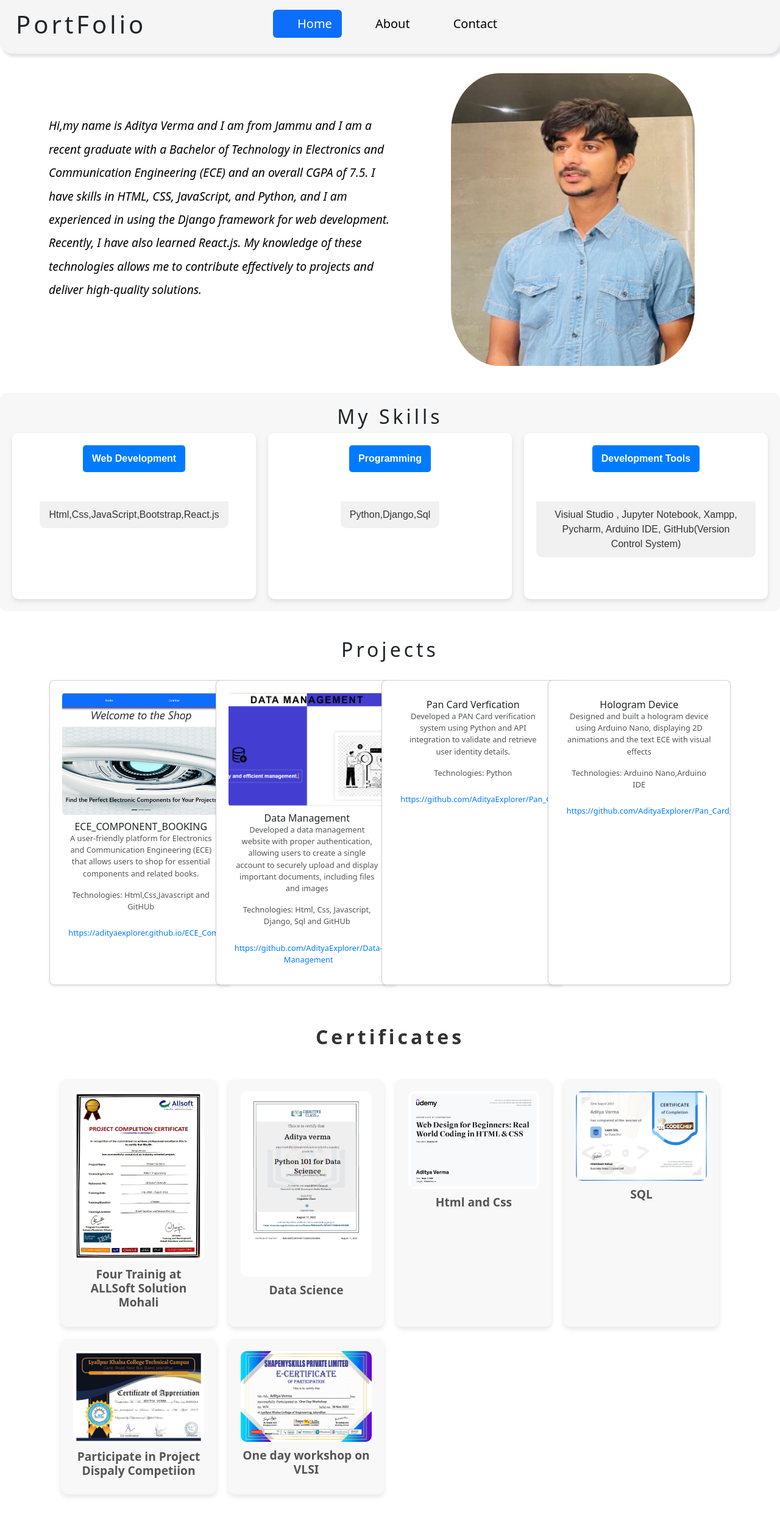
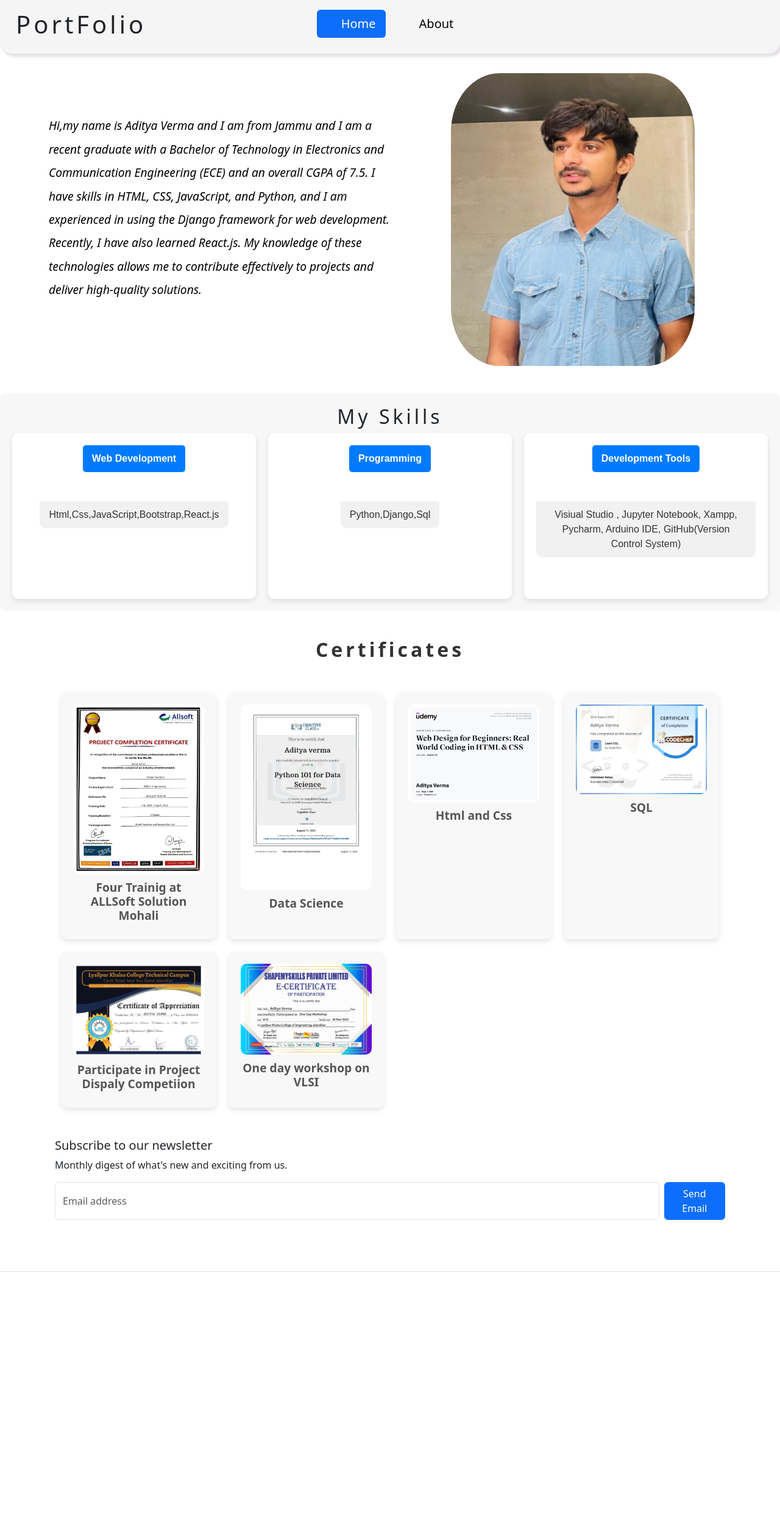
Before and after one commit to AdityaExplorer/port-react, a React (Vite) app: page / in a window 1280 px wide. Shown: the top 2492 px of the page at 61% size. After the commit the page ends 2101 px from the top, so only its background shows below. Built offline with nearby package versions, Linux system fonts and the light colour scheme.

Commit message:
change_navbar

```diff
--- a/src/App.jsx
+++ b/src/App.jsx
@@ -6,7 +6,7 @@ import Projects from "./components/Projects";
 import Certificates from "./components/Certificates";
 import Footer from "./components/Footer";
 import { useState } from "react";
-import SendMessage from "./components/SendMessage";
+import AboutMe from "./components/AboutMe";
 
 
 function App() {
@@ -23,13 +23,13 @@ function App() {
         {selectedTab === "Home" ? (
           <>
             <MyIntro />
-            <Projects />
             <Certificates />
           </>
-        ) : selectedTab === "Contact" ? (
-            <SendMessage></SendMessage>
         ) : (
-          <MyIntro />
+          <>
+          <AboutMe></AboutMe>
+          <Projects />
+          </>
         )}
       </div>
 
--- /dev/null
+++ b/src/components/AboutMe.jsx
@@ -0,0 +1,17 @@
+import Aditya_Img from "../images/MyImage.png";
+
+const AboutMe = () => {
+  return (
+    <>
+      {/* Degree Images */}
+      <center>
+        <div className="degree_image">
+          <img src={Aditya_Img} alt="Degree Image" />
+        </div>
+      </center>
+
+    </>
+  );
+};
+
+export default AboutMe;
--- a/src/components/Footer.jsx
+++ b/src/components/Footer.jsx
@@ -1,10 +1,40 @@
 const Footer=()=>{
     return (
-    <ul className="nav justify-content-center border-bottom pb-3 mb-3 ">
+<>
+      <div className="container">
+        <form>
+          <h5>Subscribe to our newsletter</h5>
+          <p>Monthly digest of what's new and exciting from us.</p>
+          <div className="d-flex flex-column flex-sm-row w-100 gap-2">
+            <label for="newsletter1" className="visually-hidden">
+              Email address
+            </label>
+            <input
+              id="newsletter1"
+              type="text"
+              className="form-control"
+              placeholder="Email address"
+              fdprocessedid="b3lqko"
+            />
+            <button
+              className="btn btn-primary"
+              type="button"
+              fdprocessedid="r1a2m"
+            >
+              Send Email
+            </button>
+          </div>
+        </form>
+      </div>
+    <center>
+    <ul className="nav justify
+    -content-center border-bottom pb-3 mb-3 ">
       <h3 style={{color:"rgba(0,0,0,0.6)"}}>
         <marquee behavior="20" direction="left">This website is created by Aditya Verma.</marquee>
       </h3>
     </ul>
+    </center>
+    </>
     )
 }
 export default Footer;
--- a/src/components/MyIntro.css
+++ b/src/components/MyIntro.css
@@ -126,3 +126,7 @@ i{
       margin-bottom: 20px;
     }
   }
+
+  .degree_image{
+    margin-top: 8%;
+  }
--- a/src/components/MyIntro.jsx
+++ b/src/components/MyIntro.jsx
@@ -4,6 +4,7 @@ import Aditya_Img from "../images/MyImage.png";
 const MyIntro = () => {
   return (
     <>
+
       <div className="container-fluid">
         <div className="left-intro leads ">
           <h2>
@@ -46,6 +47,7 @@ const MyIntro = () => {
           </div>
         </center>
       </div>
+
     </>
   );
 };
--- a/src/components/Navbar.jsx
+++ b/src/components/Navbar.jsx
@@ -22,14 +22,7 @@ const Navbar=({selectedTab,setSelectedTab})=>{
             About
           </a>
         </li>
-        <li onClick={(e) => {
-          e.preventDefault();
-          setSelectedTab("Contact")}}>
-          <a href="#" className={`nav-link ${selectedTab === "Contact" ? 'active' : ''}`}>
-            <svg className="bi pe-none me-2" width="16" height="16"><use xlinkHref="#speedometer2"></use></svg>
-            Contact
-          </a>
-        </li>
+
       </ul>
 
       <div className="col-md-3 text-end">
--- a/src/components/SendMessage.jsx
+++ /dev/null
@@ -1,10 +0,0 @@
-import React from 'react'
-
-export default function SendMessage() {
-  return (
-    <div>
-
-      <h4>Heelo g</h4>
-    </div>
-  )
-}
```
